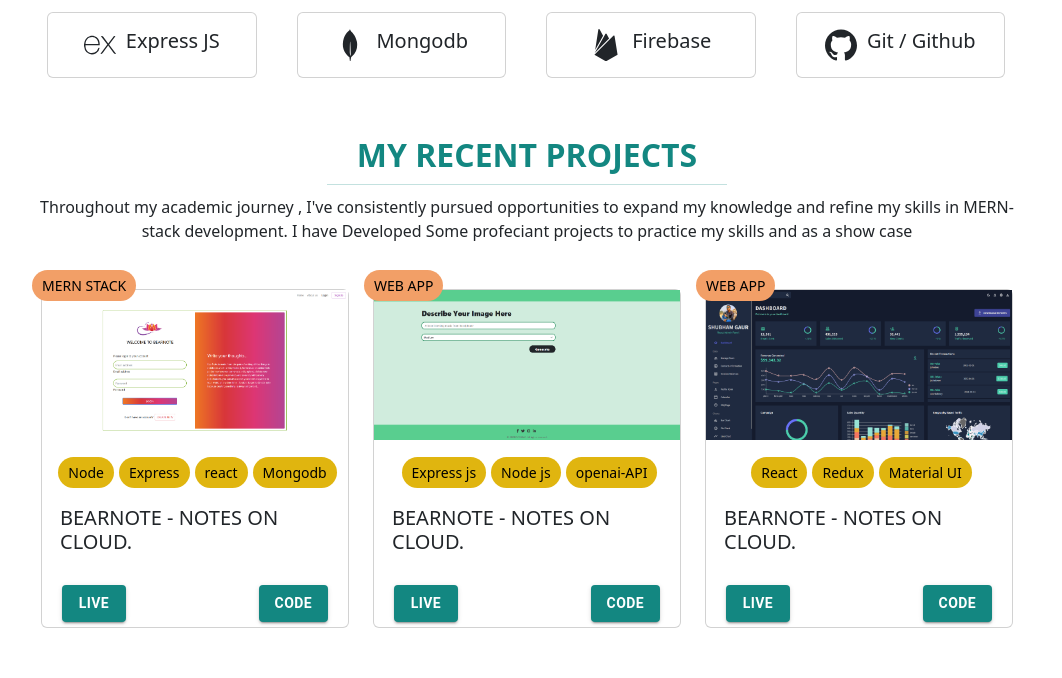
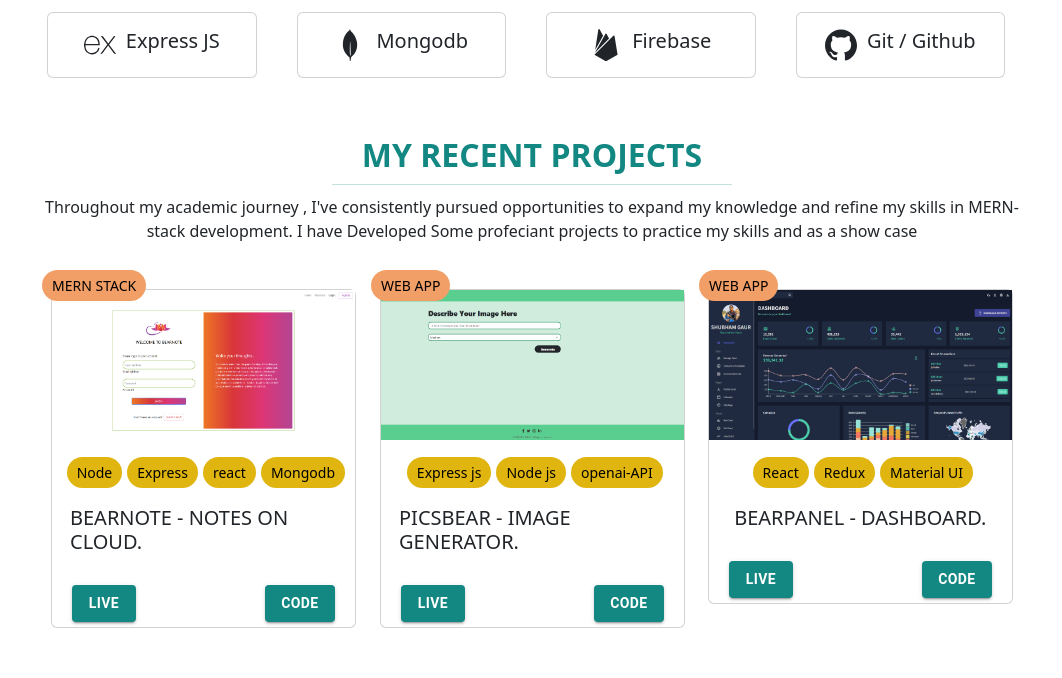
Before and after one commit to shubhamgaur08/myportfolio, a React (Create React App) app: page / in a window 1280 px wide. Shown: the part 1940-2618 px from the top of the page, without its empty margins (173-1235 px from the left). Built offline with nearby package versions, Linux system fonts and the light colour scheme.

Commit message:
4th jan 11.30pm

```diff
--- a/src/pages/Projects/Projects.css
+++ b/src/pages/Projects/Projects.css
@@ -1,6 +1,6 @@
 .project {
   margin: 50px 0px;
-  margin-left: 120px;
+  margin-left: 130px;
 
 }
 
--- a/src/pages/Projects/Projects.js
+++ b/src/pages/Projects/Projects.js
@@ -95,7 +95,7 @@
                 <div className="card-bottom">
                 <div className="title">
                     <h5 className="text-uppercase">
-                      BEARNOTE - Notes on cloud.
+                      PICSBEAR - Image Generator.
                     </h5>
 
                   </div>
@@ -106,14 +106,14 @@
                   <a target="_blank"
 
                     rel="noreferrer"
-                    href="https://bearnote.vercel.app/"
+                    href="https://pics-bear.vercel.app/"
                   >
                      <Button className="button" id="button" variant="contained">LIVE</Button>
                   </a>
                   <a target="_blank"
 
                     rel="noreferrer"
-                    href="https://github.com/shubhamgaur08/bearnote--code"
+                    href="https://github.com/shubhamgaur08/PicsBear"
                   >
                      <Button className="button" id="button" variant="contained">code</Button>
                   </a>
@@ -139,7 +139,7 @@
                 <div className="card-bottom">
                 <div className="title">
                     <h5 className="text-uppercase">
-                      BEARNOTE - Notes on cloud.
+                      BEARPANEL - Dashboard.
                     </h5>
 
                   </div>
@@ -150,14 +150,14 @@
                   <a target="_blank"
 
                     rel="noreferrer"
-                    href="https://bearnote.vercel.app/"
+                    href="https://bear-panel.vercel.app/"
                   >
                      <Button className="button" id="button" variant="contained">LIVE</Button>
                   </a>
                   <a target="_blank"
 
                     rel="noreferrer"
-                    href="https://github.com/shubhamgaur08/bearnote--code"
+                    href="https://github.com/shubhamgaur08/Bear-Panel"
                   >
                      <Button className="button" id="button" variant="contained">code</Button>
                   </a>
```
